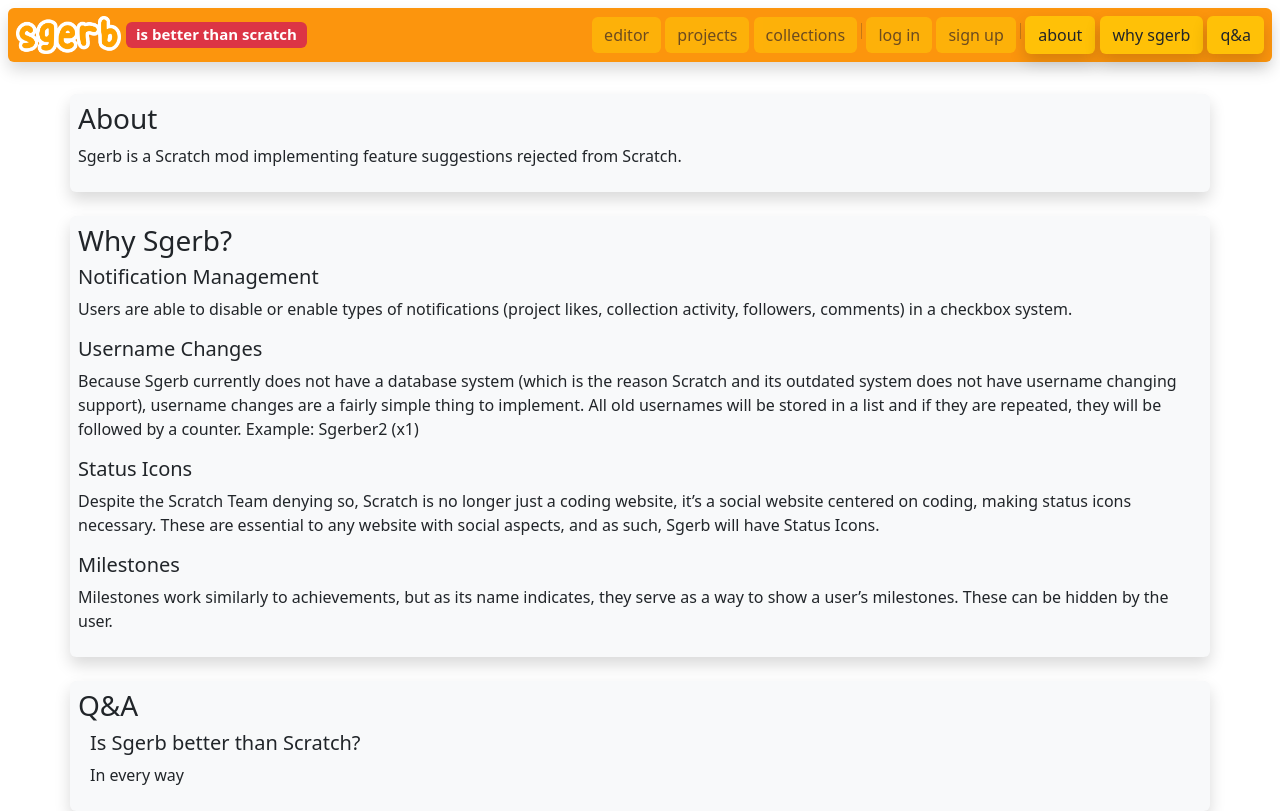
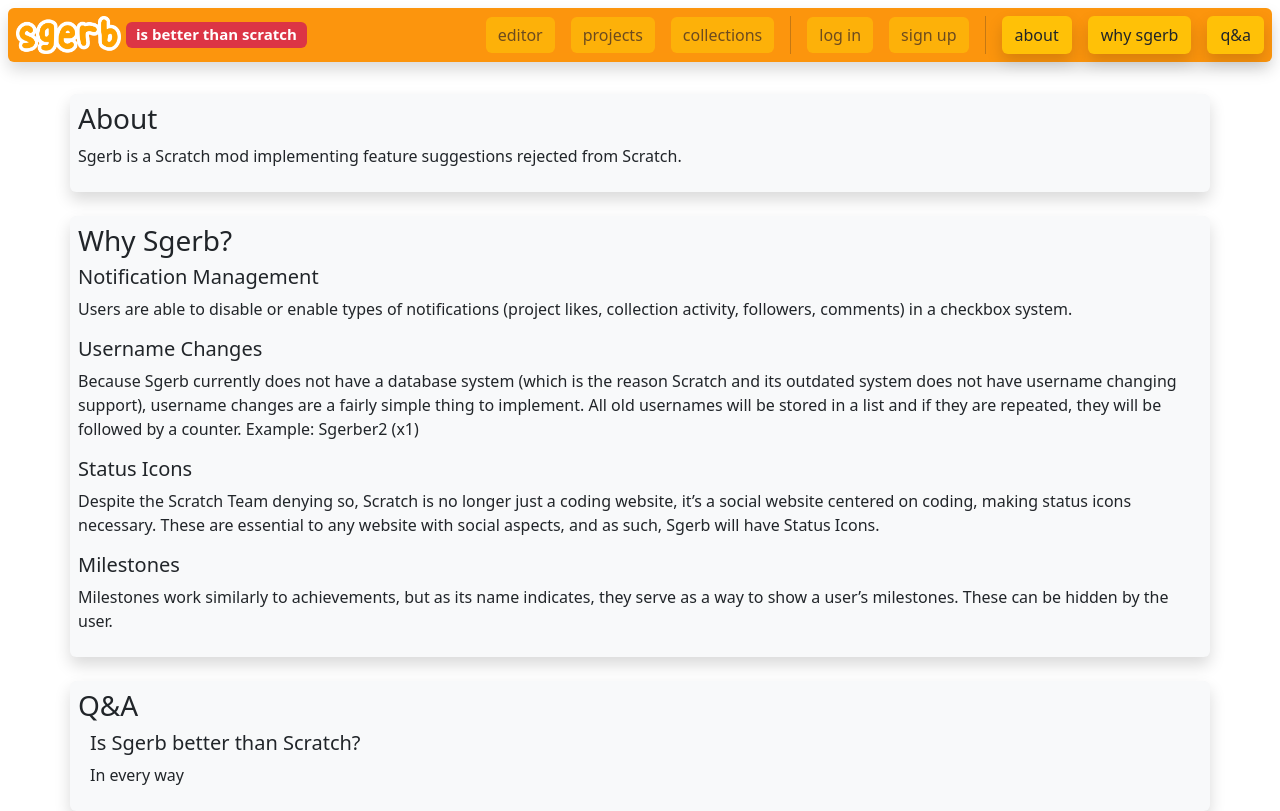
Before and after one commit to mdwalters/SgerbBerbsWebsite, a plain HTML site: page index.html in a window 1280 px wide. Drawn offline with nearby package versions, Linux system fonts and the light colour scheme.

Commit message:
Finally!

```diff
--- a/index.html
+++ b/index.html
@@ -13,7 +13,7 @@
 <body>
     <div class="navbar shadow rounded m-2 header">
         <span class="navbar-brand ms-2 p-0"><a href="index.html"><img src="./assets/logo.png" width="105" height="38"></a> <span class="badge bg-danger" id="motd"></span></span>
-        <span class="me-2">
+        <span class="me-2 hstack gap-3">
             <a class="btn bg-warning disabled border-0">editor</a>
             <a class="btn bg-warning disabled border-0">projects</a>
             <a class="btn bg-warning disabled border-0">collections</a>
```
